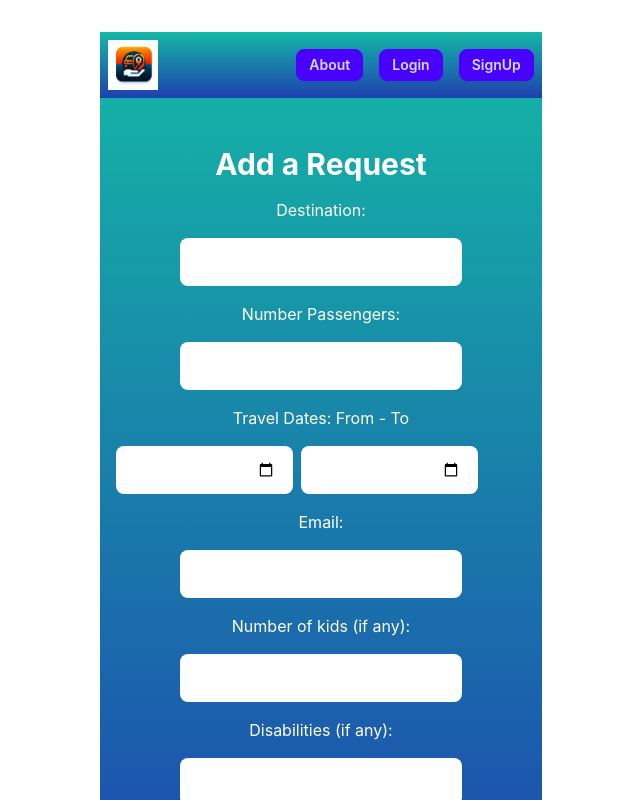
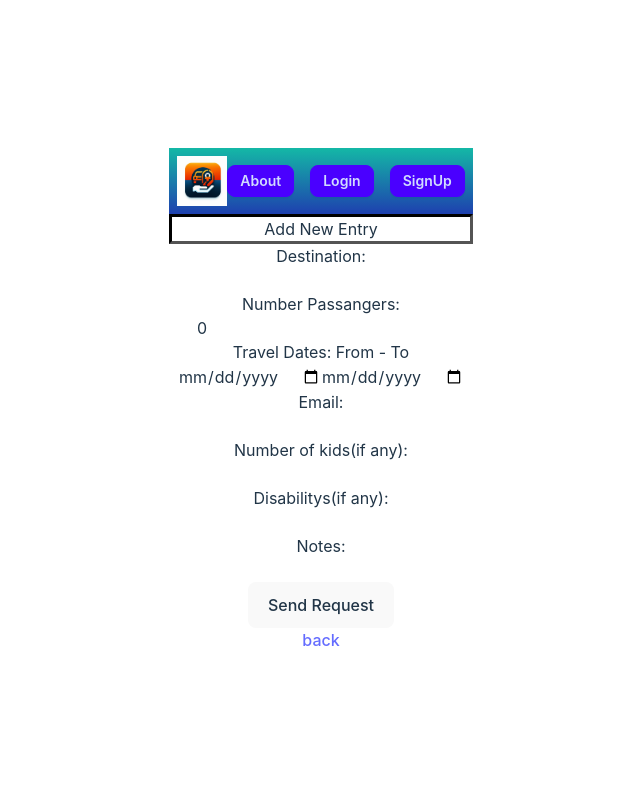
Before and after one commit to Tushar16-1998/final-project-FE, a React (Vite) app: page /reqform in a window 1280 px wide. Shown: the top 800 px of the page, without its empty margins (319-959 px from the left). Built offline with nearby package versions, Linux system fonts and the light colour scheme.

Commit message:
deployment2

```diff
--- a/src/components/ReqForm.jsx
+++ b/src/components/ReqForm.jsx
@@ -1,185 +1,89 @@
-// import React from 'react'
-// import { useState } from 'react'
-// import axios from 'axios'
-// import { useNavigate, Link } from 'react-router-dom'
-// import Navbar from './NavBar'
+import React from 'react'
+import { useState } from 'react'
+import axios from 'axios'
+import { useNavigate, Link } from 'react-router-dom'
+import Navbar from './NavBar'
 
 
-// const API_URL = "https://final-project-be-dws5.onrender.com"
-
-// function ReqForm() {
-//     const [destination, setDestination] = useState("");
-//     const [passangers, setPassangers] = useState(0);
-//     const [date1, setDate1] = useState("");
-//     const [date2, setDate2] = useState("");
-//     const [email, setEmail] = useState("");
-//     const [kids, setKids] = useState("");
-//     const [disabilitys, setDisabilitys] = useState("");
-//     const [notes, setNotes] = useState("");
-//     const navigate = useNavigate();
-
-//     const handleSubmit = (e) => {
-//         e.preventDefault();
-
-
-//         const reqBody = {
-//             id: Math.random().toString(16).slice(2),
-//             destination,
-//             passangers,
-//             date1,
-//             date2,
-//             email,
-//             kids,
-//             disabilitys,
-//             notes
-//         }
-
-//         axios.post(`${API_URL}/req/req`, reqBody)
-//             .then((response) => {
-//                 console.log(response)
-//                 alert('Request sent!')
-//                 setDestination("");
-//                 setPassangers("");
-//                 setDate1("");
-//                 setDate2("");
-//                 setEmail("");
-//                 setKids("");
-//                 setDisabilitys("");
-//                 setNotes("");
-//                 navigate("/listform");
-//             })
-//             // send email
-//             const emailContent = `Destination: ${destination}\nPassengers: ${passangers}\nDates: From ${date1} to ${date2}\nEmail: ${email}\nKids: ${kids}\nDisabilities: ${disabilitys}\nNotes: ${notes}`;
-//             const mailtoLink = `mailto:dfbamaral@gmail.com?subject=New Request&body=${encodeURIComponent(emailContent)}`;
-//             window.location.href = mailtoLink;
-
-//     }
-
-//     return (
-//         <div>
-//             <Navbar />
-//             <h2 style={{ border: '3px solid black', borderStyle: 'inset' }}>Add New Entry</h2>
-
-//             <form onSubmit={handleSubmit}>
-//                 <label>Destination:<br /></label>
-//                 <input type="text" name="destination" value={destination} onChange={(e) => setDestination(e.target.value)} /><br />
-//                 <label>Number Passangers:<br /></label>
-//                 <input type="number" name="passangers" value={passangers} onChange={(e) => setPassangers(e.target.value)} /><br />
-//                 <label>Travel Dates: From - To<br /></label>
-//                 <input type="date" name="date1" value={date1} onChange={(e) => setDate1(e.target.value)} />
-//                 <input type="date" name="date2" value={date2} onChange={(e) => setDate2(e.target.value)} /><br />
-//                 <label>Email:<br /></label>
-//                 <input type="email" name="email" value={email} onChange={(e) => setEmail(e.target.value)} /><br />
-//                 <label>Number of kids(if any):<br /></label>
-//                 <input type="number" name="kids" value={kids} onChange={(e) => setKids(e.target.value)} /><br />
-//                 <label>Disabilitys(if any):<br /></label>
-//                 <input type="text" name="disabilitys" value={disabilitys} onChange={(e) => setDisabilitys(e.target.value)} /><br />
-//                 <label>Notes:<br /></label>
-//                 <input type="text" name="notes" value={notes} onChange={(e) => setNotes(e.target.value)} /><br />
-//                 <button type='submit' >Send Request</button>
-//                 <br />
-//                 <Link to="/mainpage"> back </Link>
-//             </form>
-
-
-//         </div>
-//     );
-// };
-
-// export default ReqForm
-
-import React from 'react';
-import { useState } from 'react';
-import axios from 'axios';
-import { useNavigate, Link } from 'react-router-dom';
-import Navbar from './NavBar';
-
-const API_URL = "https://final-project-be-dws5.onrender.com";
+const API_URL = "https://final-project-be-dws5.onrender.com"
 
 function ReqForm() {
     const [destination, setDestination] = useState("");
-    const [passengers, setPassengers] = useState(0);
+    const [passangers, setPassangers] = useState(0);
     const [date1, setDate1] = useState("");
     const [date2, setDate2] = useState("");
     const [email, setEmail] = useState("");
     const [kids, setKids] = useState("");
-    const [disabilities, setDisabilities] = useState("");
+    const [disabilitys, setDisabilitys] = useState("");
     const [notes, setNotes] = useState("");
     const navigate = useNavigate();
 
     const handleSubmit = (e) => {
         e.preventDefault();
 
+
         const reqBody = {
             id: Math.random().toString(16).slice(2),
             destination,
-            passengers,
+            passangers,
             date1,
             date2,
             email,
             kids,
-            disabilities,
+            disabilitys,
             notes
-        };
+        }
 
         axios.post(`${API_URL}/req/req`, reqBody)
             .then((response) => {
-                console.log(response);
-                alert('Request sent!');
+                console.log(response)
+                alert('Request sent!')
                 setDestination("");
-                setPassengers("");
+                setPassangers("");
                 setDate1("");
                 setDate2("");
                 setEmail("");
                 setKids("");
-                setDisabilities("");
+                setDisabilitys("");
                 setNotes("");
                 navigate("/listform");
-            });
+            })
+        // send email
+        const emailContent = `Destination: ${destination}\nPassengers: ${passangers}\nDates: From ${date1} to ${date2}\nEmail: ${email}\nKids: ${kids}\nDisabilities: ${disabilitys}\nNotes: ${notes}`;
+        const mailtoLink = `mailto:dfbamaral@gmail.com?subject=New Request&body=${encodeURIComponent(emailContent)}`;
+        window.location.href = mailtoLink;
 
-        //const emailContent = `Destination: ${destination}\nPassengers: ${passengers}\nDates: From ${date1} to ${date2}\nEmail: ${email}\nKids: ${kids}\nDisabilities: ${disabilities}\nNotes: ${notes}`;
-        //const mailtoLink = `mailto:dfbamaral@gmail.com?subject=New Request&body=${encodeURIComponent(emailContent)}`;
-        //window.location.href = mailtoLink;
-    };
+    }
 
     return (
-        <div className="bg-gradient-to-b from-teal-500 to-blue-800 text-white min-h-screen">
+        <div>
             <Navbar />
-            <div className="container mx-auto px-4 py-8">
-                <h2 className="text-3xl font-bold my-4">Add a Request</h2>
+            <h2 style={{ border: '3px solid black', borderStyle: 'inset' }}>Add New Entry</h2>
 
-                <form onSubmit={handleSubmit} className="space-y-4">
-                    <label className="block">Destination:</label>
-                    <input type="text" name="destination" value={destination} onChange={(e) => setDestination(e.target.value)} className="input" />
+            <form onSubmit={handleSubmit}>
+                <label>Destination:<br /></label>
+                <input type="text" name="destination" value={destination} onChange={(e) => setDestination(e.target.value)} /><br />
+                <label>Number Passangers:<br /></label>
+                <input type="number" name="passangers" value={passangers} onChange={(e) => setPassangers(e.target.value)} /><br />
+                <label>Travel Dates: From - To<br /></label>
+                <input type="date" name="date1" value={date1} onChange={(e) => setDate1(e.target.value)} />
+                <input type="date" name="date2" value={date2} onChange={(e) => setDate2(e.target.value)} /><br />
+                <label>Email:<br /></label>
+                <input type="email" name="email" value={email} onChange={(e) => setEmail(e.target.value)} /><br />
+                <label>Number of kids(if any):<br /></label>
+                <input type="number" name="kids" value={kids} onChange={(e) => setKids(e.target.value)} /><br />
+                <label>Disabilitys(if any):<br /></label>
+                <input type="text" name="disabilitys" value={disabilitys} onChange={(e) => setDisabilitys(e.target.value)} /><br />
+                <label>Notes:<br /></label>
+                <input type="text" name="notes" value={notes} onChange={(e) => setNotes(e.target.value)} /><br />
+                <button type='submit' >Send Request</button>
+                <br />
+                <Link to="/mainpage"> back </Link>
+            </form>
 
-                    <label className="block">Number Passengers:</label>
-                    <input type="number" name="passengers" value={passengers} onChange={(e) => setPassengers(e.target.value)} className="input" />
 
-                    <label className="block">Travel Dates: From - To</label>
-                    <div className="flex space-x-2">
-                        <input type="date" name="date1" value={date1} onChange={(e) => setDate1(e.target.value)} className="input" />
-                        <input type="date" name="date2" value={date2} onChange={(e) => setDate2(e.target.value)} className="input" />
-                    </div>
-
-                    <label className="block">Email:</label>
-                    <input type="email" name="email" value={email} onChange={(e) => setEmail(e.target.value)} className="input" />
-
-                    <label className="block">Number of kids (if any):</label>
-                    <input type="number" name="kids" value={kids} onChange={(e) => setKids(e.target.value)} className="input" />
-
-                    <label className="block">Disabilities (if any):</label>
-                    <input type="text" name="disabilities" value={disabilities} onChange={(e) => setDisabilities(e.target.value)} className="input" />
-
-                    <label className="block">Notes:</label>
-                    <input type="text" name="notes" value={notes} onChange={(e) => setNotes(e.target.value)} className="input" />
-
-                    <button type='submit' className="btn btn-primary">Send Request</button>
-                    <br />
-                    <Link to="/mainpage" className="text-blue-500">Back</Link>
-                </form>
-            </div>
         </div>
     );
-}
+};
 
-export default ReqForm;
+export default ReqForm
```
